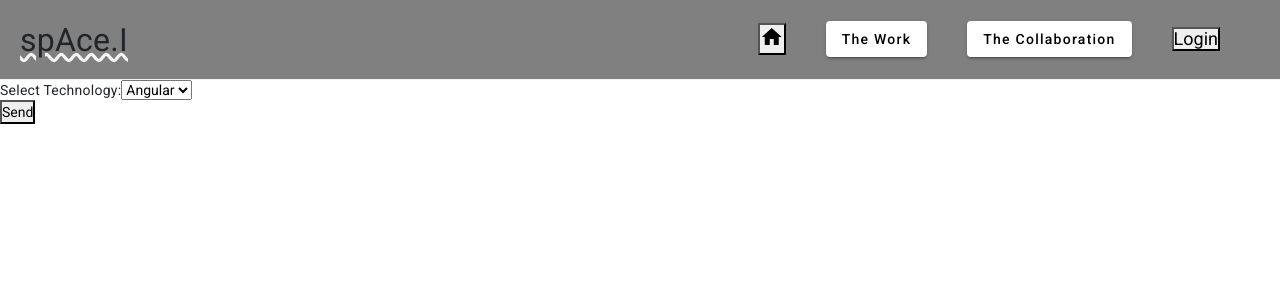
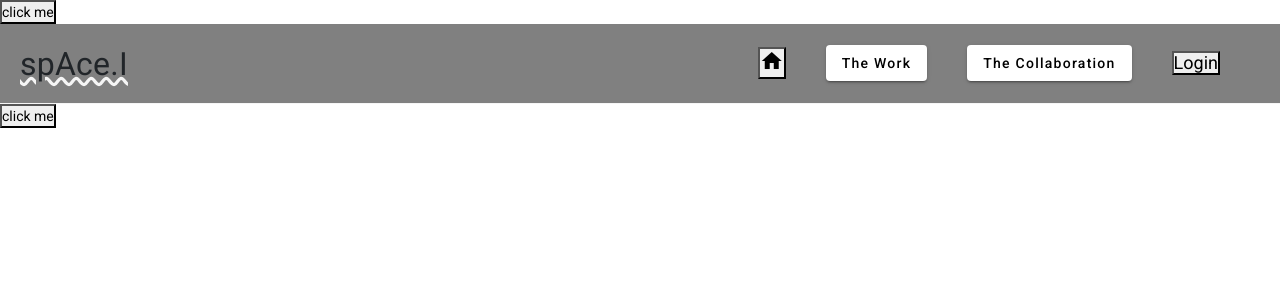
Before and after one commit to chanduvarmak/spAce.I-SPA, an Angular app: page /crud in a window 1280 px wide. Shown: the top 300 px of the page. Built offline with nearby package versions, Linux system fonts and the light colour scheme.

Commit message:
toaster css props not working.changing & trying.

```diff
--- a/angular.json
+++ b/angular.json
@@ -79,7 +79,7 @@
             "assets": ["src/favicon.ico", "src/assets"],
             "styles": [
               "@angular/material/prebuilt-themes/indigo-pink.css",
-              "node_modules\ngx-toastr\toastr.css",
+              "node_modules/ngx-toastr/toastr.css",
               "src/styles.css"
             ],
             "scripts": []
--- a/src/app/app.component.html
+++ b/src/app/app.component.html
@@ -4,6 +4,7 @@
 <!-- <app-the-work></app-the-work> -->
 <!-- <app-crud></app-crud> -->
 <!-- <app-testing></app-testing> -->
+<app-crud></app-crud>
 <app-header></app-header>
 <!-- <link rel="stylesheet" href="./app.component.css" /> -->
 <router-outlet></router-outlet>
--- a/src/app/app.module.ts
+++ b/src/app/app.module.ts
@@ -57,7 +57,7 @@ import { ToastrModule } from 'ngx-toastr';
     HttpClientModule,
     ClipboardModule,
     DragDropModule,
-    ToastrModule,
+    ToastrModule.forRoot({ progressBar: true,progressAnimation:"increasing" }),
   ],
   providers: [],
   bootstrap: [AppComponent],
--- a/src/app/crud/crud.component.html
+++ b/src/app/crud/crud.component.html
@@ -1,4 +1,4 @@
-<form (ngSubmit)="onSubmit()">
+<!-- <form (ngSubmit)="onSubmit()">
     <div>
       <label for="technology">Select Technology:</label>
       <select id="technology" [(ngModel)]="selectedTechnology" name="technology">
@@ -6,4 +6,14 @@
       </select>
     </div>
     <button type="submit">Send</button>
-  </form>
+  </form> -->
+
+  <!-- <h1>Angular Toast</h1>
+
+  <h1>Angular 8 Toastr Notifications Example - ItSolutionStuff.com</h1> -->
+
+<button btn btn-primary (click)="showToastr()">click me</button>
+
+  <!-- <button (click)="showSuccessToaster()">Success</button>
+  <button (click)="showErrorToaster()">Error</button>
+  <button (click)="showWarningToaster()">Warning</button> -->
--- a/src/app/crud/crud.component.ts
+++ b/src/app/crud/crud.component.ts
@@ -1,4 +1,5 @@
 import { Component } from '@angular/core';
+import { ToastrService } from 'ngx-toastr';
 
 interface Technology {
   id: number;
@@ -8,21 +9,11 @@ interface Technology {
 @Component({
   selector: 'app-crud',
   templateUrl: './crud.component.html',
-  styleUrls: ['./crud.component.css']
+  styleUrls: ['./crud.component.css'],
 })
 export class CrudComponent {
-
-  technologies: Technology[] = [
-    { id: 1, name: 'Angular' },
-    { id: 2, name: 'React' },
-    { id: 3, name: 'Vue' }
-  ];
-
-  selectedTechnology: number = 1;
-
-  onSubmit() {
-    const selectedTech = this.technologies.find(tech => tech.id === this.selectedTechnology);
-    console.log('Selected Technology:', selectedTech);
-    // Perform other operations or send the data to your server here
+  constructor(private toaster: ToastrService) {}
+  showToastr() {
+    this.toaster.success('this is good', 'chandu');
   }
 }
--- a/src/app/signup/signup.component.ts
+++ b/src/app/signup/signup.component.ts
@@ -9,6 +9,7 @@ import { ToastrModule } from 'ngx-toastr';
 
 import { HttpClient } from '@angular/common/http';
 import { Router } from '@angular/router';
+import { ToasterService } from '../toaster.service';
 // import { FormBuilder } from '@angular/forms';
 @Component({
   selector: 'app-signup',
@@ -22,7 +23,11 @@ export class SignupComponent {
   users: any = [];
   emails: any = [];
   dataToStore: boolean = false;
-  constructor(private http: HttpClient, private route: Router) {
+  constructor(
+    private http: HttpClient,
+    private route: Router,
+    private toastr: ToasterService
+  ) {
     this.regForm = new FormGroup(
       {
         uname: new FormControl(null, [
--- /dev/null
+++ b/src/app/toaster.service.ts
@@ -0,0 +1,12 @@
+import { Injectable } from '@angular/core';
+import { Observable, BehaviorSubject } from 'rxjs';
+import { filter } from 'rxjs/operators';
+import { ToastrService } from 'ngx-toastr';
+import { ToastrModule } from 'ngx-toastr';
+
+@Injectable({
+  providedIn: 'root'
+})
+export class ToasterService {
+
+   }
```
Also changed, not shown: 1 other file (tests, documents, lock files or other folders).
